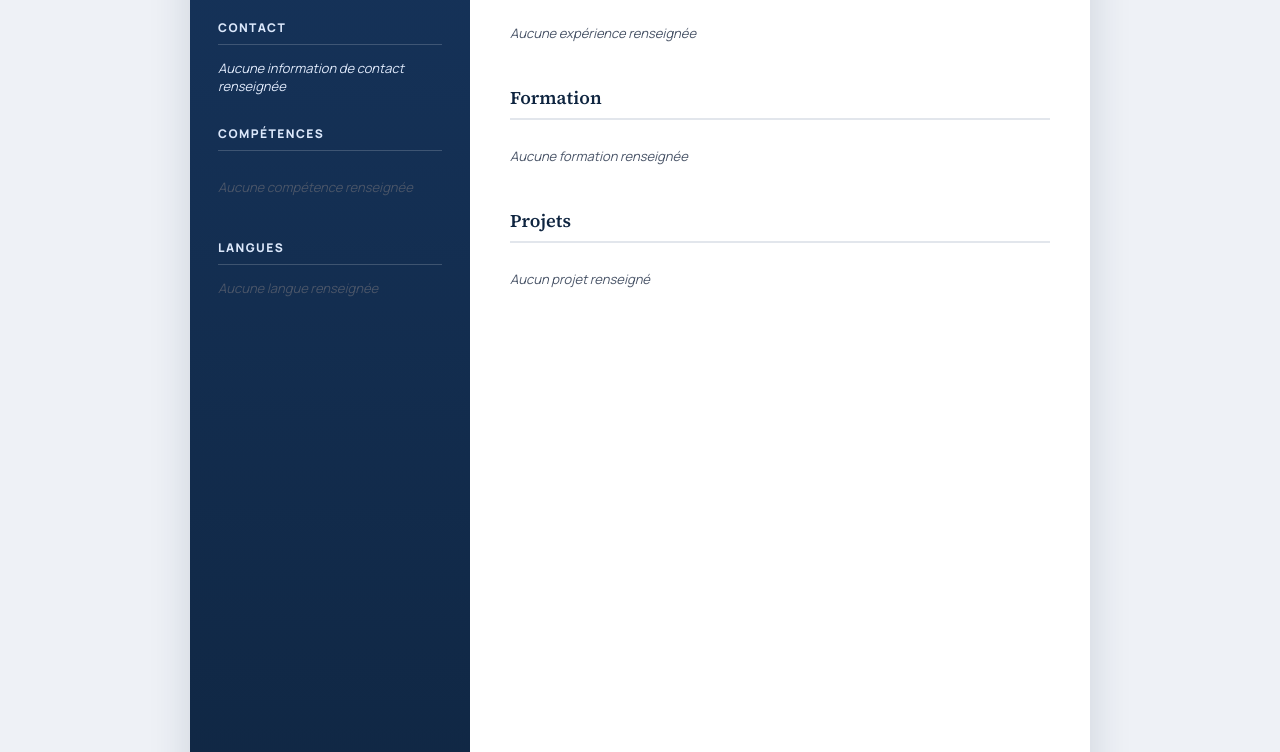
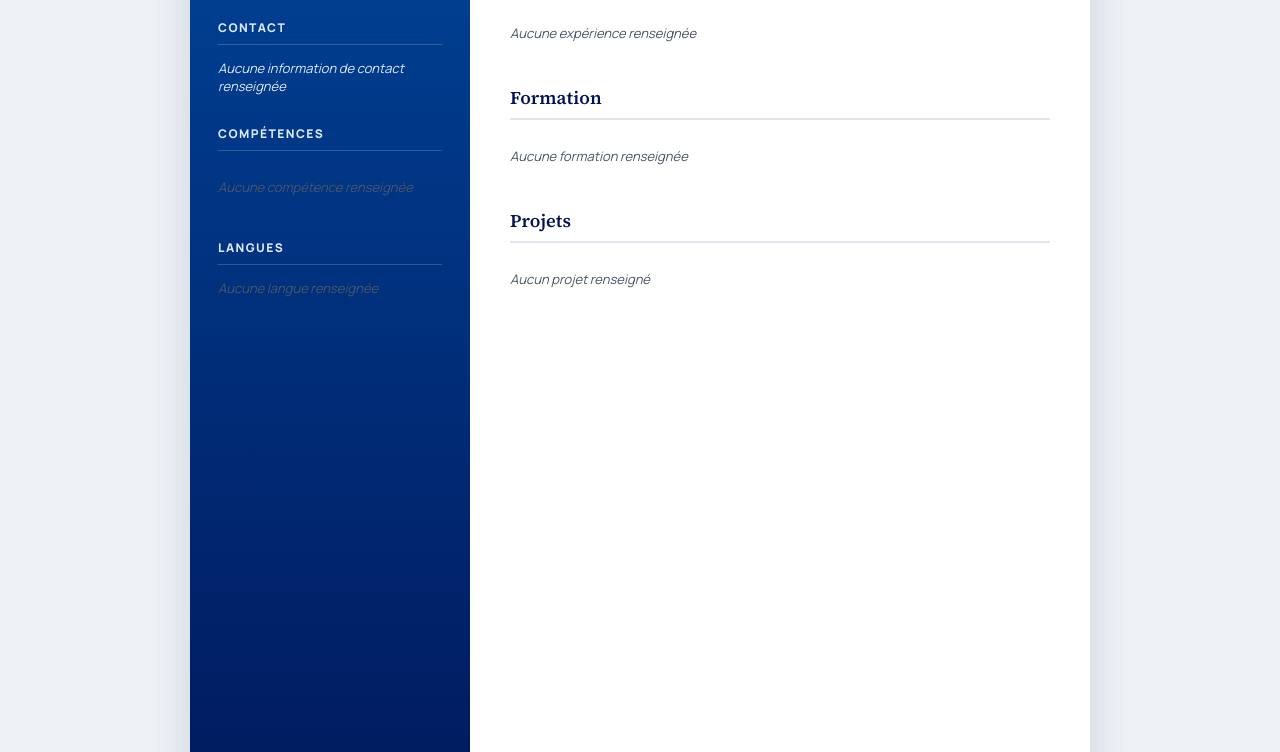
Before and after one commit to hountondji-philippe/portfolio, a website: page public/cv.html in a window 1280 px wide. Shown: the part 281-1033 px from the top of the page. Drawn offline with Linux system fonts and the light colour scheme; no server answers.

Commit message:
Corrige reellement le degrade sidebar (bleu vif vers marine)

```diff
--- a/public/assets/css/cv.css
+++ b/public/assets/css/cv.css
@@ -1,6 +1,6 @@
 :root {
-  --bleu-nuit: #0f2540;
-  --bleu-profond: #16345c;
+  --bleu-nuit: #011355;
+  --bleu-profond: #00469a;
   --bleu-accent: #4f8ff2;
   --bleu-clair: #dce8fb;
   --encre: #1c2530;
```
